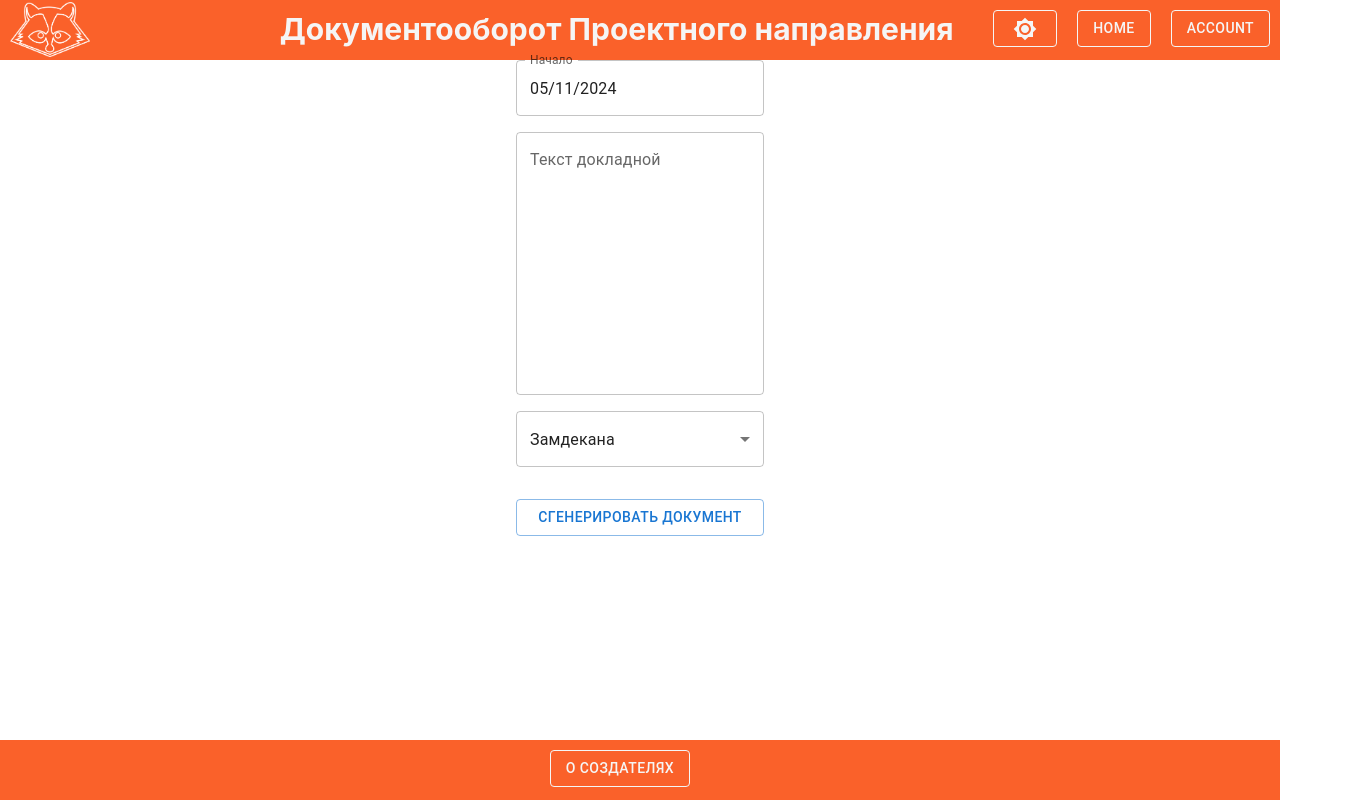
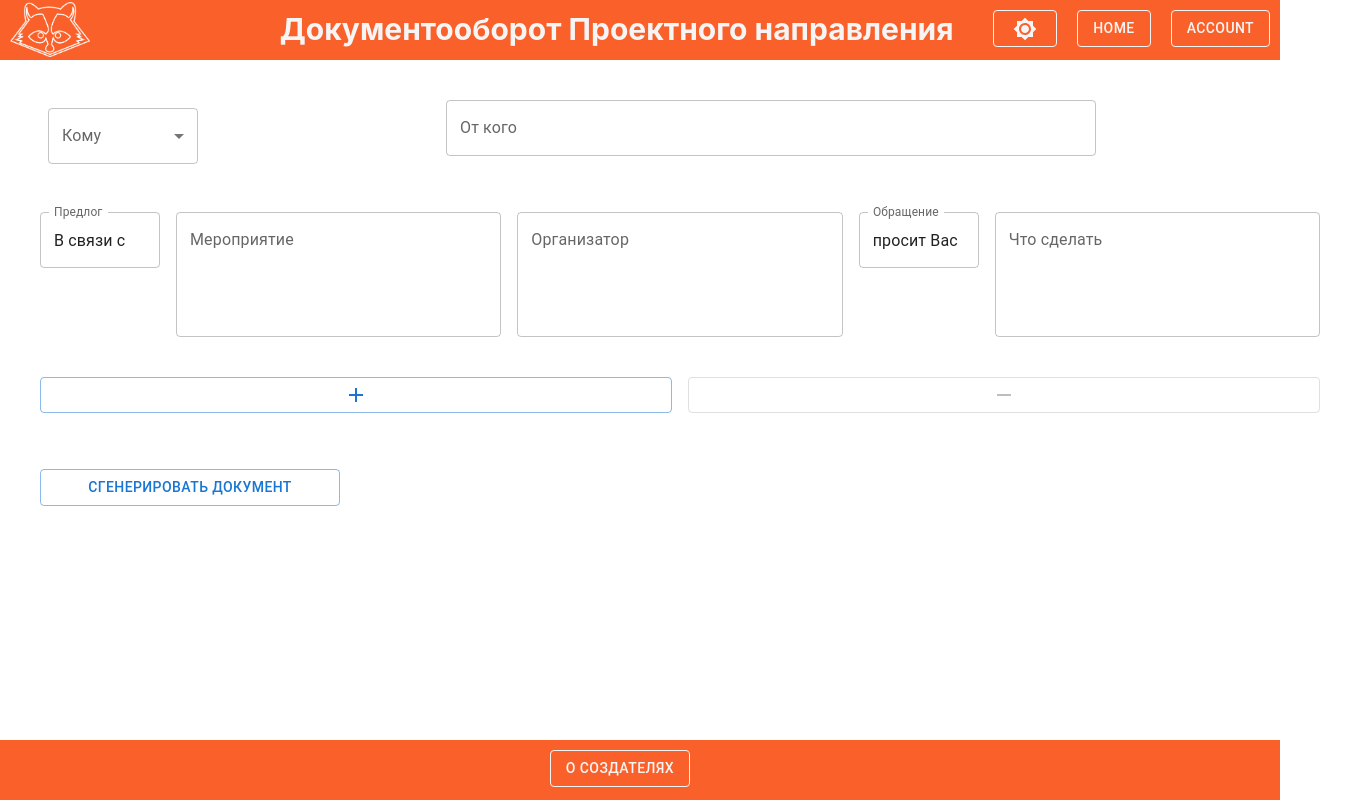
Before and after one commit to IT-FAMCS/documents, a React (Create React App) app in the folder front-doc/: page /report in a window 1280 px wide. Shown: the whole page, 1360 px wide, since content can reach past the window. Built offline with nearby package versions, Linux system fonts and the light colour scheme.

Commit message:
redesigned interface for report generation

```diff
--- a/front-doc/src/pages/documentForms/release/ReleasePage.tsx
+++ b/front-doc/src/pages/documentForms/release/ReleasePage.tsx
@@ -70,6 +70,8 @@ export const ReleasePage = () => {
     'Virginia Andrews',
     'Kelly Snyder'
   ]);
+  const [showInput, setShowInput] = useState(false);
+  const [inputValue, setInputValue] = useState('');
 
   const handleDateChange = (index: number, newDate: Dayjs | null) => {
     const newData = [...releaseData];
@@ -128,9 +130,6 @@ export const ReleasePage = () => {
   const handleResponsibleChange = (event: any) => {
     setResponsible(event.target.value);
   };
-
-  const [showInput, setShowInput] = useState(false);
-  const [inputValue, setInputValue] = useState('');
 
   const handleButtonClick = () => {
     setShowInput(true);
--- a/front-doc/src/pages/documentForms/report/ReportPage.tsx
+++ b/front-doc/src/pages/documentForms/report/ReportPage.tsx
@@ -1,64 +1,294 @@
-import { Box, Button, MenuItem, Select, SelectChangeEvent, TextField } from '@mui/material';
-import { DatePicker, LocalizationProvider } from '@mui/x-date-pickers';
+import {
+  Box,
+  Button,
+  Checkbox,
+  Chip,
+  Collapse,
+  FormControl,
+  FormControlLabel,
+  InputLabel,
+  MenuItem,
+  Select,
+  SelectChangeEvent,
+  TextField
+} from '@mui/material';
+import { DatePicker, LocalizationProvider, TimePicker } from '@mui/x-date-pickers';
 import { AdapterDayjs } from '@mui/x-date-pickers/AdapterDayjs';
 import dayjs, { Dayjs } from 'dayjs';
 import { useState } from 'react';
+import AddIcon from '@mui/icons-material/Add';
+import RemoveIcon from '@mui/icons-material/Remove';
 
 export const ReportPage = () => {
   interface Report {
-    dateFrom: Dayjs | null;
-    text: string;
     approver: string;
+    sender: string;
+    firstPrefix: string;
+    event: string;
+    eventOrg: string;
+    secondPrefix: string;
+    action: string;
+    auds: AudotoryInfo[];
   }
+  interface AudotoryInfo {
+    number: number;
+    days: string[];
+    timeFrom: Dayjs | null;
+    timeTo: Dayjs | null;
+    allWeek: boolean;
+  }
+  const [auditories, setAuditories] = useState<AudotoryInfo[]>([]);
+  const [approver, setApprover] = useState('Замдекана');
+  const [sender, setSender] = useState('');
+  const [firstPrefix, setFirstPrefix] = useState('В связи с ');
+  const [event, setEvent] = useState('');
+  const [eventOrg, setEventOrg] = useState('');
+  const [secondPrefix, setSecondPrefix] = useState('просит Вас ');
+  const [action, setAction] = useState('');
 
-  const [dateFrom, setDateFrom] = useState<Dayjs | null>(dayjs());
-  const [text, setText] = useState('');
-  const [approver, setApprover] = useState('Замдекана');
+  const daysOfWeek = ['Понедельник', 'Вторник', 'Среда', 'Четверг', 'Пятница', 'Cуббота'];
 
   const approverList = ['Замдекана', 'Декан', 'ГСБ'];
 
-  const handleDateFromChange = (newDate: Dayjs | null) => {
-    setDateFrom(newDate);
+  const handleSecondPrefixChange = (e: any) => {
+    setSecondPrefix(e.target.value);
   };
 
-  const handleApproverChange = (event: SelectChangeEvent) => {
+  const handleApproverChange = (event: any) => {
     setApprover(event.target.value as string);
   };
 
-  const handleTextChange = (e: any) => {
-    setText(e.target.value);
+  const handleAddAud = () => {
+    const newAuds = [...auditories];
+    const aud = {
+      number: 1,
+      days: [],
+      timeFrom: null,
+      timeTo: null,
+      allWeek: true
+    };
+    newAuds.push(aud);
+    setAuditories(newAuds);
+  };
+  const handleDeleteAud = () => {
+    const newAuds = [...auditories];
+    newAuds.pop();
+    setAuditories(newAuds);
+  };
+
+  const handleEventChange = (e: any) => {
+    setEvent(e.target.value);
+  };
+
+  const handleEventOrgChange = (e: any) => {
+    setEventOrg(e.target.value);
+  };
+
+  const handleFirstPrefixChange = (e: any) => {
+    setFirstPrefix(e.target.value);
+  };
+
+  const handleSenderChange = (event: any) => {
+    setSender(event.target.value);
+  };
+
+  const handleActionDescChange = (event: any) => {
+    setAction(event.target.value);
+  };
+
+  const handleAudNumberChange = (e: any, i: number) => {
+    const auds = [...auditories];
+    auds[i].number = e.target.value;
+    setAuditories(auds);
+  };
+
+  const handleAudTimeFromChange = (val: any, i: number) => {
+    const auds = [...auditories];
+    auds[i].timeFrom = val;
+    setAuditories(auds);
+  };
+
+  const handleAudTimeToChange = (val: any, i: number) => {
+    const auds = [...auditories];
+    auds[i].timeTo = val;
+    setAuditories(auds);
+  };
+
+  const handleAudDaysChange = (e: SelectChangeEvent<string[]>, i: number) => {
+    const auds = [...auditories];
+    auds[i].days = e.target.value as string[];
+    setAuditories(auds);
+  };
+
+  const handleFullWeekChange = (e: any, i: number) => {
+    const auds = [...auditories];
+    auds[i].allWeek = e.target.checked;
+    setAuditories(auds);
   };
 
   const handleSendData = () => {
     const report: Report = {
-      dateFrom,
-      text,
-      approver
+      approver,
+      sender,
+      firstPrefix,
+      event,
+      eventOrg,
+      secondPrefix,
+      action,
+      auds: auditories
     };
     console.log(report);
   };
 
   return (
     <LocalizationProvider dateAdapter={AdapterDayjs}>
-      <Box display="flex" flexDirection="column" gap={2} width="100%" alignItems={'flex-start'}>
-        <DatePicker label="Начало" value={dateFrom} onChange={(newValue) => handleDateFromChange(newValue)} />
-        <TextField
-          multiline
-          fullWidth
-          label="Текст докладной"
-          placeholder="В связи подготовкой к мероприятиям, проводимым Творческим союзом
-              ФПМИ, факультет прикладной математики и информатики просит разрешить
-              проводить репетиции на балконе 5 этажа главного корпуса БГУ."
-          onChange={handleTextChange}
-        />
-        <Select label="Кому" value={approver} onChange={handleApproverChange} fullWidth>
-          {approverList.map((appr) => (
-            <MenuItem key={appr} value={appr}>
-              {appr}
-            </MenuItem>
-          ))}
-        </Select>
-        <Button onClick={handleSendData} variant="outlined" sx={{ mt: 2, width: '100%' }}>
+      <Box
+        sx={{
+          display: 'grid',
+          flexDirection: 'column',
+          gap: 5,
+          padding: 5,
+          alignItems: 'flex-start',
+          alignContent: 'flex-start',
+          width: '100%'
+        }}
+        gap={2}
+        padding={5}
+      >
+        <Box gap={30} sx={{ width: '100%', display: 'flex', flexDirection: 'row' }}>
+          <FormControl sx={{ m: 1, width: 150 }}>
+            <InputLabel>Кому</InputLabel>
+            <Select onChange={handleApproverChange}>
+              {approverList.map((appr, i) => (
+                <MenuItem value={appr} key={i}>
+                  {appr}
+                </MenuItem>
+              ))}
+            </Select>
+          </FormControl>
+          <TextField
+            sx={{ width: 650 }}
+            value={sender}
+            label="От кого"
+            variant="outlined"
+            onInput={handleSenderChange}
+          />
+        </Box>
+        <Box gap={2} sx={{ width: '100%', display: 'flex', flexDirection: 'row', alignItems: 'flex-start' }}>
+          <TextField
+            sx={{
+              minWidth: 120
+            }}
+            label="Предлог"
+            value={firstPrefix}
+            onChange={handleFirstPrefixChange}
+            placeholder="началом проведения дополнительных занятий по дисциплинам, преподаваемым на факультете, основной целью которых является закрепление полученных знаний и изучение прикладного применения дисциплин"
+          />
+          <TextField
+            label="Мероприятие"
+            value={event}
+            onChange={handleEventChange}
+            multiline={true}
+            rows={4}
+            fullWidth
+            placeholder="началом проведения дополнительных занятий по дисциплинам, преподаваемым на факультете, основной целью которых является закрепление полученных знаний и изучение прикладного применения дисциплин"
+          />
+          <TextField
+            label="Организатор"
+            value={eventOrg}
+            onChange={handleEventOrgChange}
+            multiline={true}
+            rows={4}
+            fullWidth
+            placeholder="Студенческий Совет по качеству образования и науки ФПМИ"
+          />
+          <TextField
+            sx={{
+              minWidth: 120
+            }}
+            label="Обращение"
+            value={secondPrefix}
+            onChange={handleSecondPrefixChange}
+            placeholder="началом проведения дополнительных занятий по дисциплинам, преподаваемым на факультете, основной целью которых является закрепление полученных знаний и изучение прикладного применения дисциплин"
+          />
+          <TextField
+            label="Что сделать"
+            value={action}
+            onChange={handleActionDescChange}
+            fullWidth
+            multiline={true}
+            rows={4}
+            placeholder=" выделить для проведения занятий"
+          />
+        </Box>
+        <Box gap={2} sx={{ width: '100%', display: 'flex', alignItems: 'center', direction: 'row' }}>
+          <Button onClick={handleAddAud} variant="outlined" sx={{ width: '50%' }}>
+            <AddIcon />
+          </Button>
+          <Button onClick={handleDeleteAud} variant="outlined" sx={{ width: '50%' }} disabled={auditories.length === 0}>
+            <RemoveIcon />
+          </Button>
+        </Box>
+        {auditories.map((aud, i) => (
+          <Box key={i} sx={{ display: 'flex', flexDirection: 'row', gap: 2, alignItems: 'center' }}>
+            <TextField
+              onChange={(event) => handleAudNumberChange(event, i)}
+              label="Номер аудитории"
+              value={aud.number}
+              inputProps={{ inputMode: 'numeric', pattern: '[0-9]*' }}
+            ></TextField>
+            <TimePicker
+              onChange={(newValue) => handleAudTimeFromChange(newValue, i)}
+              sx={{
+                maxWidth: 120
+              }}
+              label="Начало"
+              ampm={false}
+              value={aud.timeFrom}
+            />
+            <TimePicker
+              onChange={(newValue) => handleAudTimeToChange(newValue, i)}
+              sx={{
+                maxWidth: 120
+              }}
+              label="Конец"
+              ampm={false}
+              value={aud.timeTo}
+            />
+            <FormControl sx={{ m: 1, minWidth: 200 }}>
+              <Select
+                disabled={aud.allWeek}
+                onChange={(event) => handleAudDaysChange(event, i)}
+                multiple
+                value={aud.days}
+                renderValue={(selected) => (
+                  <Box sx={{ display: 'flex', flexWrap: 'wrap', gap: 0.5 }}>
+                    {selected.map((value) => (
+                      <Chip key={value} label={value} />
+                    ))}
+                  </Box>
+                )}
+              >
+                {daysOfWeek.map((day, i) => (
+                  <MenuItem key={i} value={day}>
+                    {day}
+                  </MenuItem>
+                ))}
+              </Select>
+            </FormControl>
+            <FormControlLabel
+              control={
+                <Checkbox
+                  checked={aud.allWeek}
+                  onChange={(event) => handleFullWeekChange(event, i)}
+                  inputProps={{ 'aria-label': 'controlled' }}
+                />
+              }
+              label="Вся неделя"
+            />
+          </Box>
+        ))}
+        <Button onClick={handleSendData} variant="outlined" sx={{ mt: 2, width: 300 }}>
           Сгенерировать документ
         </Button>
       </Box>
```
